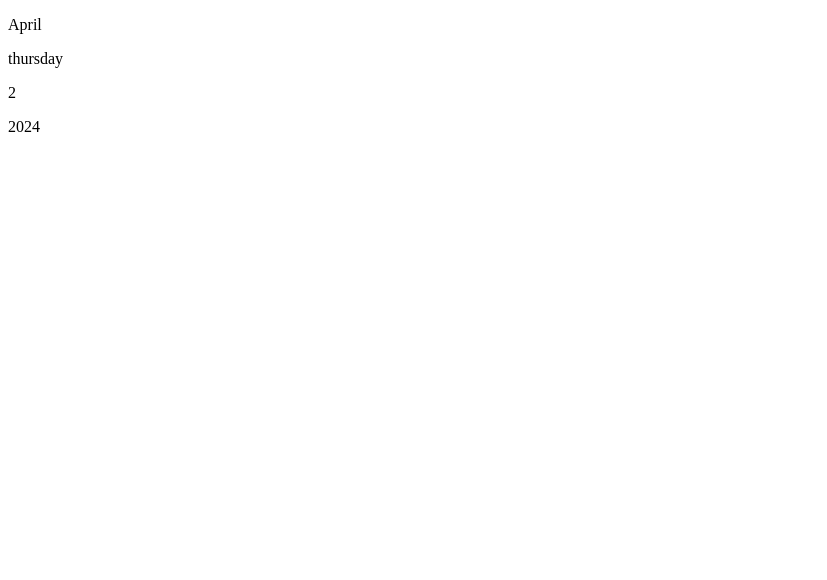
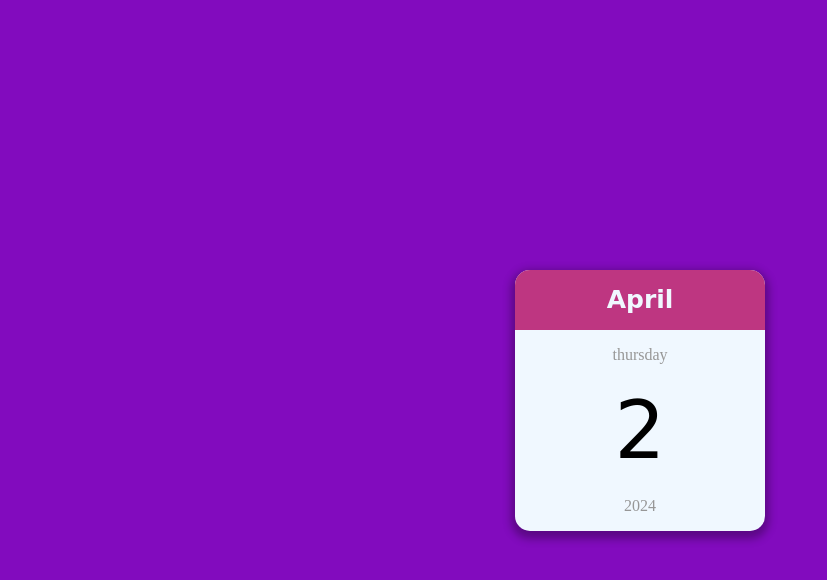
Before and after one commit to ozhni/MiniCalender, a plain HTML site: page index.html in a window 1280 px wide. Shown: the whole page, without its empty margins (0-827 px from the left). Drawn offline with Linux system fonts and the light colour scheme.

Commit message:
style elements

```diff
--- a/index.html
+++ b/index.html
@@ -4,6 +4,7 @@
     <meta charset="UTF-8" />
     <meta name="viewport" content="width=device-width, initial-scale=1.0" />
     <title>Mini Calender</title>
+    <link rel="stylesheet" href="style.css" />
   </head>
   <body>
     <div class="calender-container">
--- /dev/null
+++ b/style.css
@@ -0,0 +1,46 @@
+body {
+  margin: 0;
+  height: 100vh;
+  background-color: #820bbe;
+  display: flex;
+  justify-content: center;
+  align-items: center;
+}
+
+.calender-container {
+  background-color: aliceblue;
+  width: 250px;
+  border-radius: 15px;
+  text-align: center;
+  box-shadow: 0 4px 8px 4px rgba(0, 0, 0, 0.3);
+}
+
+.month-name {
+  background-color: #be3681;
+  margin-top: 0;
+  height: 50px;
+  border-radius: 15px 15px 0 0;
+  color: aliceblue;
+  line-height: 50px;
+  font-size: 25px;
+  padding: 5px;
+  font-family: cursive;
+  font-weight: bold;
+  margin-bottom: 10px;
+}
+
+.day-name {
+  font-size: 12;
+  color: #979797;
+}
+
+.week-day {
+  font-size: 80px;
+  font-family: cursive;
+  margin-top: 20px;
+  margin-bottom: 20px;
+}
+
+.year {
+  color: #979797;
+}
```
